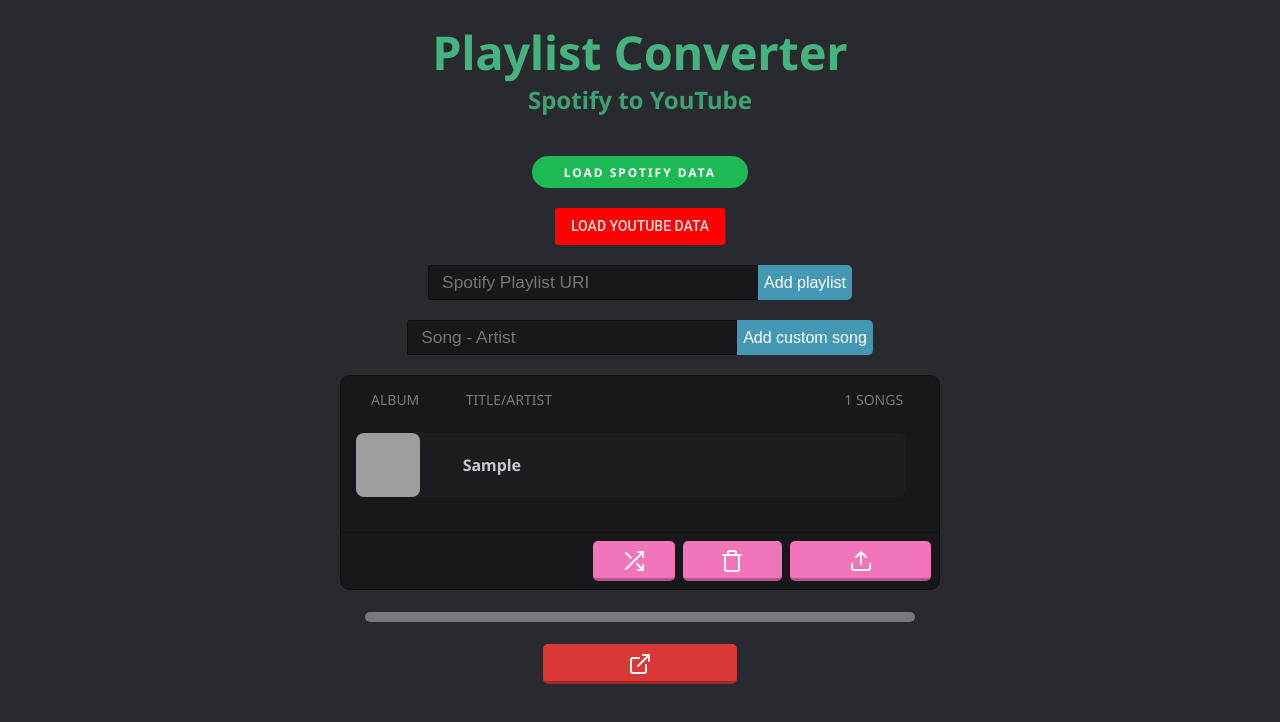
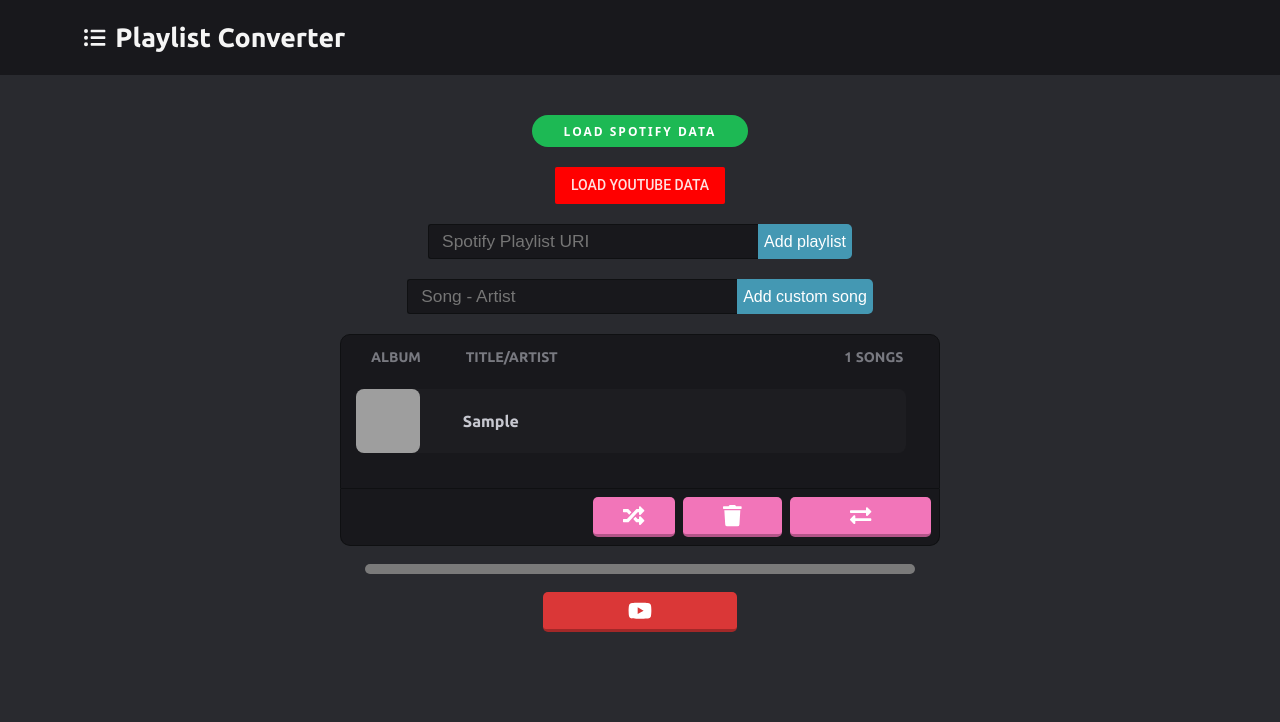
Before and after one commit to smzr/playlist-converter, a React (Create React App) app: page / in a window 1280 px wide. Both pictures are taken after typing "Sample" into the empty fields and a click on the button "Add custom song". Shown: the top 722 px of the page. Built offline with nearby package versions, Linux system fonts and the light colour scheme; grey boxes are pictures that could not be loaded.

Commit message:
Changed icons to fa and tweaked ui

```diff
--- a/package.json
+++ b/package.json
@@ -3,6 +3,10 @@
   "version": "0.1.0",
   "private": true,
   "dependencies": {
+    "@fortawesome/fontawesome-svg-core": "^1.2.12",
+    "@fortawesome/free-brands-svg-icons": "^5.6.3",
+    "@fortawesome/free-solid-svg-icons": "^5.6.3",
+    "@fortawesome/react-fontawesome": "^0.1.4",
     "feather-icons": "^4.10.0",
     "googleapis": "^33.0.0",
     "react": "^16.4.2",
--- a/public/index.html
+++ b/public/index.html
@@ -6,7 +6,7 @@
   <meta name="viewport" content="width=device-width, initial-scale=1, shrink-to-fit=no">
   <meta name="theme-color" content="#000000">
   <link rel="manifest" href="%PUBLIC_URL%/manifest.json">
-  <link href="https://fonts.googleapis.com/css?family=Noto+Sans:400,700" rel="stylesheet">
+  <link href="https://fonts.googleapis.com/css?family=Ubuntu:700" rel="stylesheet">
   <title>Playlist Converter</title>
   <style>
     html,
--- a/src/App.css
+++ b/src/App.css
@@ -1,20 +1,49 @@
 html, body {
   background-color: #292a2f;
   color: #c6c7cf;
-  font-family: 'Noto Sans', sans-serif;
 }
 
 .App {
   text-align: center;
-  max-width: 1200px;
-  margin: auto;
+}
+
+#logo {
+        height: 75px;
+        left: 0;
+        margin: 0;
+        padding: 0;
+        display: flex;
+        text-decoration: none;
+        color: whitesmoke;
+}
+
+#logo svg {
+        margin-left: 0;
+        margin-right: 10px;
 }
 
 h1 {
-  color: #44b37d;
-  font-size: 35pt;
-  margin-bottom: 10px;
-  line-height: 0.9em;
+  font-size: 20pt;
+  margin: 0;
+  line-height: 75px;
+  text-align: left;
+}
+
+header {
+        background-color: #18181c;
+        height: 75px;
+        margin: 0;
+        margin-bottom: 20px;
+        padding: 0;
+        display: block;
+}
+
+#header-content {
+        padding-left: 20px;
+        padding-right: 20px;
+        max-width: 1500px;
+        width: 90%;
+        margin: auto;
 }
 
 h2 {
@@ -207,18 +236,14 @@
     width: 100%;
 }
 
-.feather {
-        max-width: 30px;
-        max-height: 30px;
-        width: 100%;
-        height: 100%;
+.svg-inline--fa {
         display: flex;
         align-items: center;
         justify-content: center;
         margin: auto;
 }
 
-.feather-refresh-cw {
+.fa-sync-alt{
   animation: spin 1s linear infinite;
 }
 
@@ -245,8 +270,6 @@
         overflow: hidden;
 }
 .btn-1 svg {
-        min-height: 24px;
-        max-height: 24px;
         transition: 0.3s;
         margin-top: 7px;
 }
--- a/src/App.js
+++ b/src/App.js
@@ -3,14 +3,22 @@
 import './bootstrap-grid.css';
 import queryString from 'query-string';
 import FlipMove from 'react-flip-move';
-const feather = require('feather-icons')
+import { faRandom, faTrash, faExchangeAlt, faSyncAlt, faCheck, faListUl } from "@fortawesome/free-solid-svg-icons";
+import { faYoutube } from "@fortawesome/free-brands-svg-icons"
+import { FontAwesomeIcon } from "@fortawesome/react-fontawesome";
 
 class App extends Component {
         render() {
                 return (
                         <div className="App">
-                                <h1>Playlist Converter</h1>
-                                <h2>Spotify to YouTube</h2>
+                                <header>
+                                        <div id="header-content">
+                                                <a id="logo" href="#/">
+                                                        <FontAwesomeIcon icon={faListUl} size="lg" />
+                                                        <h1>Playlist Converter</h1>
+                                                </a>
+                                        </div>
+                                </header>
                                 <button className="spotify-btn" onClick={() => window.location = 'http://localhost:8888/spotify/authenticate'}>Load Spotify data</button>
                                 <br/>
                                 <button className="youtube-btn" onClick={() => window.location = 'http://localhost:8888/youtube/authenticate'}>Load YouTube data</button>
@@ -29,7 +37,7 @@
                         list: [],
                         progress: '0',
                         progresswidth: '0',
-                        playlistId: 'PLaq91DRBmQjAYAln54eYN6DZ5kwRazDt_',
+                        playlistId: 'PLaq91DRBmQjAaSqcKlg-1Fgz9DWIUPZ8V',
                         history: []
                 }
         }
@@ -70,7 +78,8 @@
                         artist: '',
                         searchTerm: '',
                         img: '',
-                        icon: ''
+                        icon: '',
+                        icondisplay: '',
                 }
                 let listBuffer = this.state.list;
                 let emt = Object.create(element)
@@ -79,6 +88,8 @@
                 emt.artist = text.split('-')[1]
                 emt.searchTerm = text
                 emt.img = 'https://i.imgur.com/4I6yRjO.png'
+                emt.icon = faSyncAlt
+                emt.icondisplay = 'none'
                 let dupe = false;
                 for (let j = 0; j < listBuffer.length; j++) {
                         if (listBuffer[j].key === emt.key) {
@@ -105,7 +116,7 @@
                 let listBuffer = this.state.list
                 for (let i = 0; i < listBuffer.length; i++) {
                         if (listBuffer[i].key === key) {
-                                listBuffer[i]['icon'] = feather.icons[icon].toSvg()
+                                listBuffer[i]['icon'] = ''
                         }
                 }
                 this.setState({list: listBuffer})
@@ -158,13 +169,16 @@
                 let progressIncrement = 100 * (1 / listBuffer.length)
                 let progressBuffer = 0
                 function insertLoop() {
-                        thisBuffer.changeIcon(listBuffer[i].key, 'refresh-cw')
+                        listBuffer[i].icon = faSyncAlt
+                        listBuffer[i].icondisplay = 'inherit'
+                        thisBuffer.forceUpdate()
                         fetch('https://www.googleapis.com/youtube/v3/search?part=snippet&maxResults=1&type=video&q='+listBuffer[i].searchTerm, {
                                 headers: {
                                         'Content-Type': 'application/json',
                                         'Authorization': 'Bearer ' + yt
                                 }
                         }).then(response => response.json()).then(data => {
+                                console.log(data)
                                 // insert video(s) into youtube playlist
                                 fetch('https://www.googleapis.com/youtube/v3/playlistItems?part=snippet', {
                                         method: 'POST',
@@ -183,7 +197,9 @@
                                                 }
                                         })
                                 }).then(response => response.json()).then(playlistdata =>{
-                                        thisBuffer.changeIcon(listBuffer[i].key, 'check')
+                                        console.log(playlistdata)
+                                        listBuffer[i].icon = faCheck
+                                        listBuffer[i].icondisplay = 'inherit'
                                         progressBuffer += progressIncrement
                                         thisBuffer.setState({progress: progressBuffer})
                                         i++
@@ -214,9 +230,9 @@
 
 
         render() {
-                let shuffle = <button onClick={()=>this.shuffle()} className="btn-1 tool" dangerouslySetInnerHTML={{__html: feather.icons.shuffle.toSvg() + '<span class="btn-text hovertext">Shuffle</span>'}}></button>;
-                let clearList = <button onClick={()=>this.clearList()} className="btn-1 tool" dangerouslySetInnerHTML={{__html: feather.icons.trash.toSvg() + '<span class="btn-text hovertext">Clear List</span>'}}></button>;
-                let transfer = <button onClick={()=>this.insertPlaylistItems()} className="btn-1 tool" dangerouslySetInnerHTML={{__html: feather.icons.upload.toSvg() + '<span class="btn-text hovertext">Transfer Songs</span>'}}></button>;
+                let shuffle = <button onClick={()=>this.shuffle()} className="btn-1 tool"><FontAwesomeIcon icon={faRandom} size="lg" /><span className="btn-text hovertext">Shuffle</span></button>;
+                let clearList = <button onClick={()=>this.clearList()} className="btn-1 tool"><FontAwesomeIcon icon={faTrash} size="lg"/><span className="btn-text hovertext">Clear List</span></button>;
+                let transfer = <button onClick={()=>this.insertPlaylistItems()} className="btn-1 tool"><FontAwesomeIcon icon={faExchangeAlt} size="lg"/><span className="btn-text hovertext">Transfer Songs</span></button>;
                 let buttons = [];
                 if (this.state.list.length === 0) {
                         buttons = []
@@ -244,7 +260,7 @@
                                                         <li onClick={()=>this.removeItem(item.key)} key={item.key}>
                                                                 <div className="album col-2"><img alt={item.name + ' - ' + item.artist} src={item.img}/></div>
                                                                 <p className="metatext col-8"><b>{item.name}</b><br/>{item.artist}</p>
-                                                                <div className="col-2" dangerouslySetInnerHTML={{__html: item.icon}}></div>
+                                                                <div className="col-2"><FontAwesomeIcon icon={ item.icon } size="lg" style={{display: item.icondisplay}}/></div>
                                                         </li>
                                                 )}
                                         </FlipMove>
@@ -262,7 +278,7 @@
                                 <button onClick={()=>this.createPlaylist()} className="btn-1" style={{display : 'none'}}>Create Youtube Playlist</button>
                                 <p style={{display : 'none'}}>Current playlist: {this.state.playlistId}</p>
                                 <div>
-                                        <button onClick={() => window.open('https://www.youtube.com/playlist?list='+this.state.playlistId)} className="btn-1 btn-yt" dangerouslySetInnerHTML={{__html: feather.icons['external-link'].toSvg() + '<span class="btn-text hovertext">Open YouTube Playlist</span>'}}></button>
+                                        <button onClick={() => window.open('https://www.youtube.com/playlist?list='+this.state.playlistId)} className="btn-1 btn-yt"><FontAwesomeIcon icon={faYoutube} size="lg" /><span className="btn-text hovertext">Open YouTube Playlist</span></button>
                                 </div>
                         </div>
                 )
--- a/src/index.css
+++ b/src/index.css
@@ -1,5 +1,5 @@
 body {
   margin: 0;
   padding: 0;
-  font-family: sans-serif;
+  font-family: 'Ubuntu' , sans-serif;
 }
```
Also changed, not shown: 1 other file (tests, documents, lock files or other folders).
